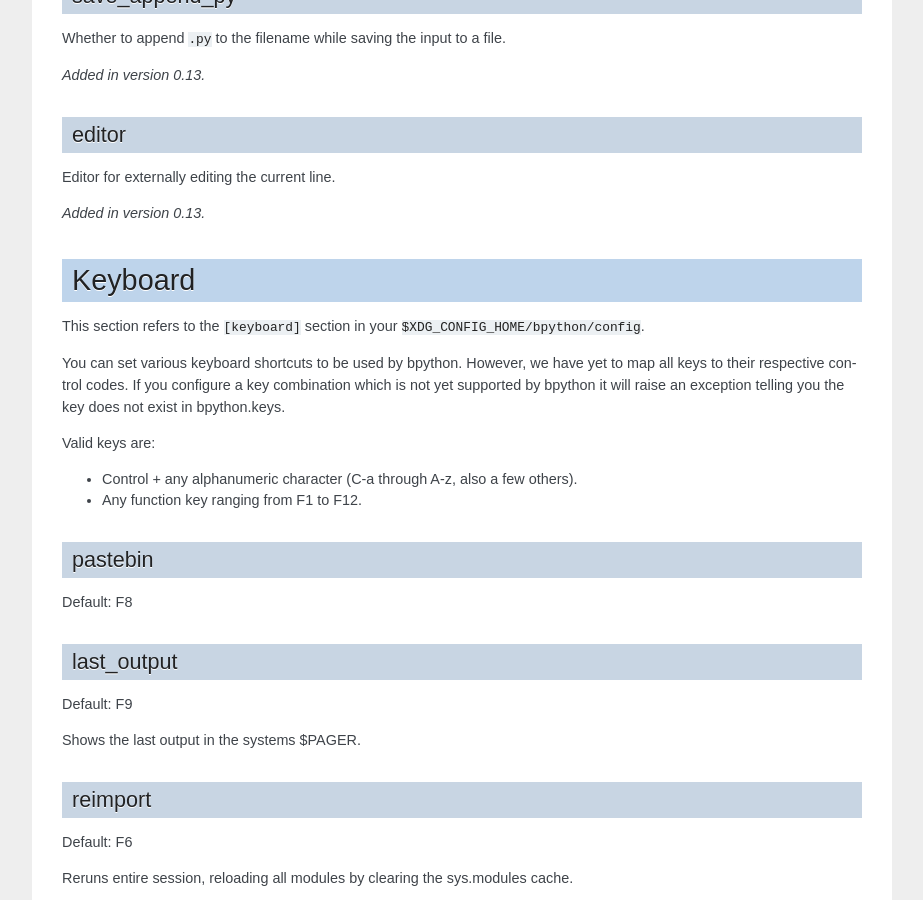
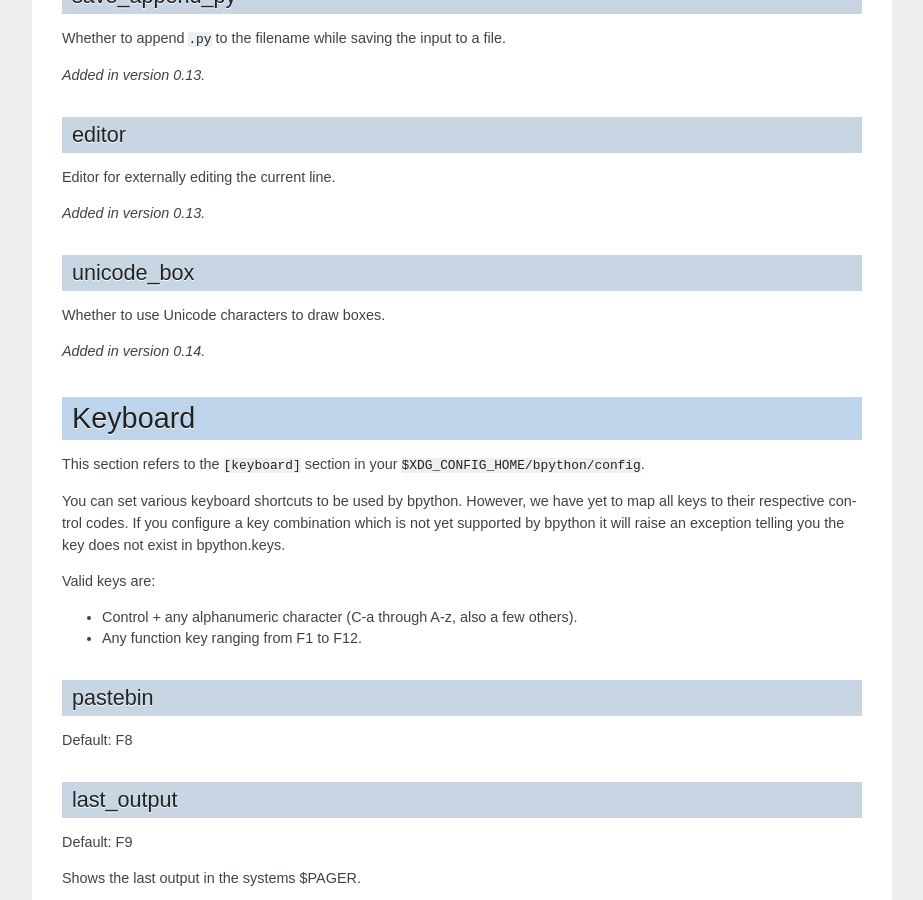
Before and after one commit to bpython/bpython, a Sphinx documentation site: the page built from doc/sphinx/source/configuration-options.rst, in a window 1280 px wide and 900 px high, scrolled down 2745 px. Shown: the whole window, without its empty margins (198-1121 px from the left). Built offline with Sphinx 7.4.7, drawn with Linux system fonts in a browser that asks for light colours; pages that are not in the unit, such as notebooks, are missing from menus.

Commit message:
Document unicode_box
Signed-off-by: Sebastian Ramacher <sebastian+dev@ramacher.at>

```diff
--- a/doc/sphinx/source/configuration-options.rst
+++ b/doc/sphinx/source/configuration-options.rst
@@ -146,6 +146,12 @@
 Editor for externally editing the current line.
 
 .. versionadded:: 0.13
+
+unicode_box
+^^^^^^^^^^^
+Whether to use Unicode characters to draw boxes.
+
+.. versionadded:: 0.14
 
 Keyboard
 --------
```
